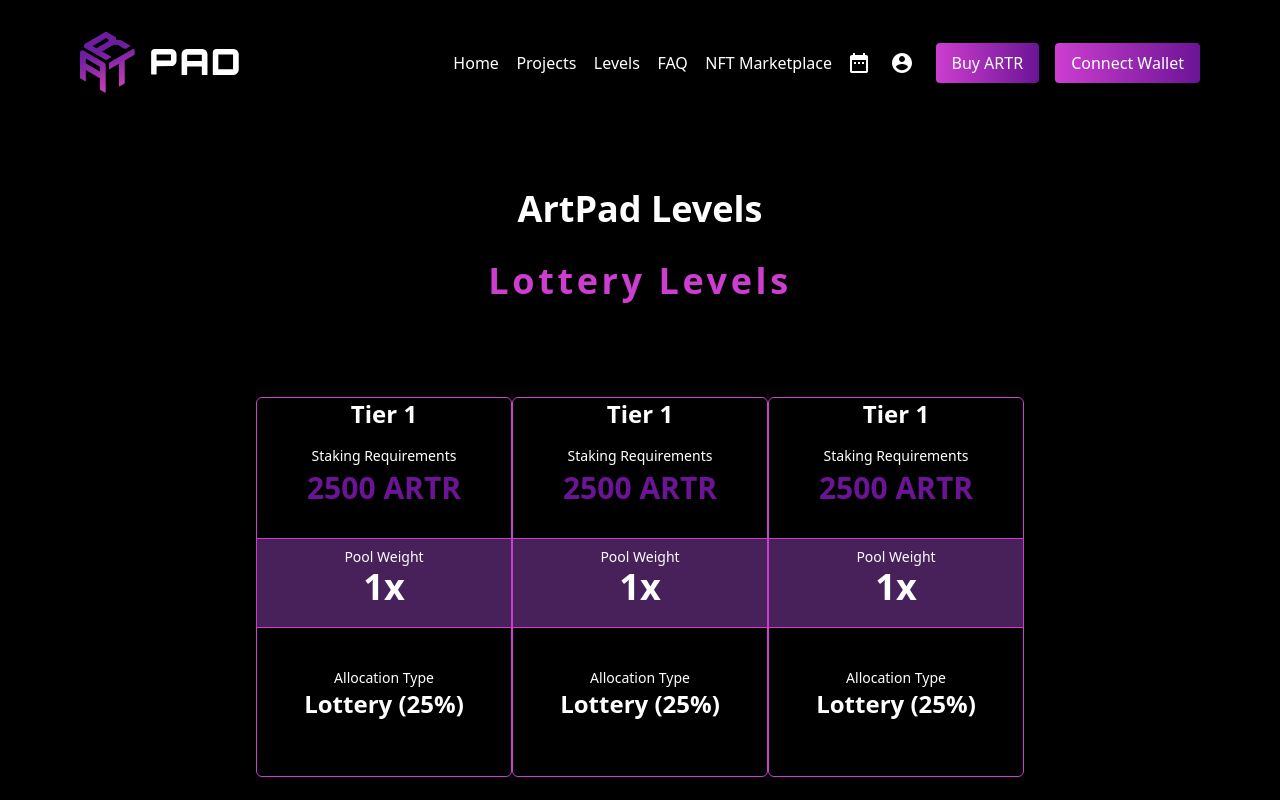
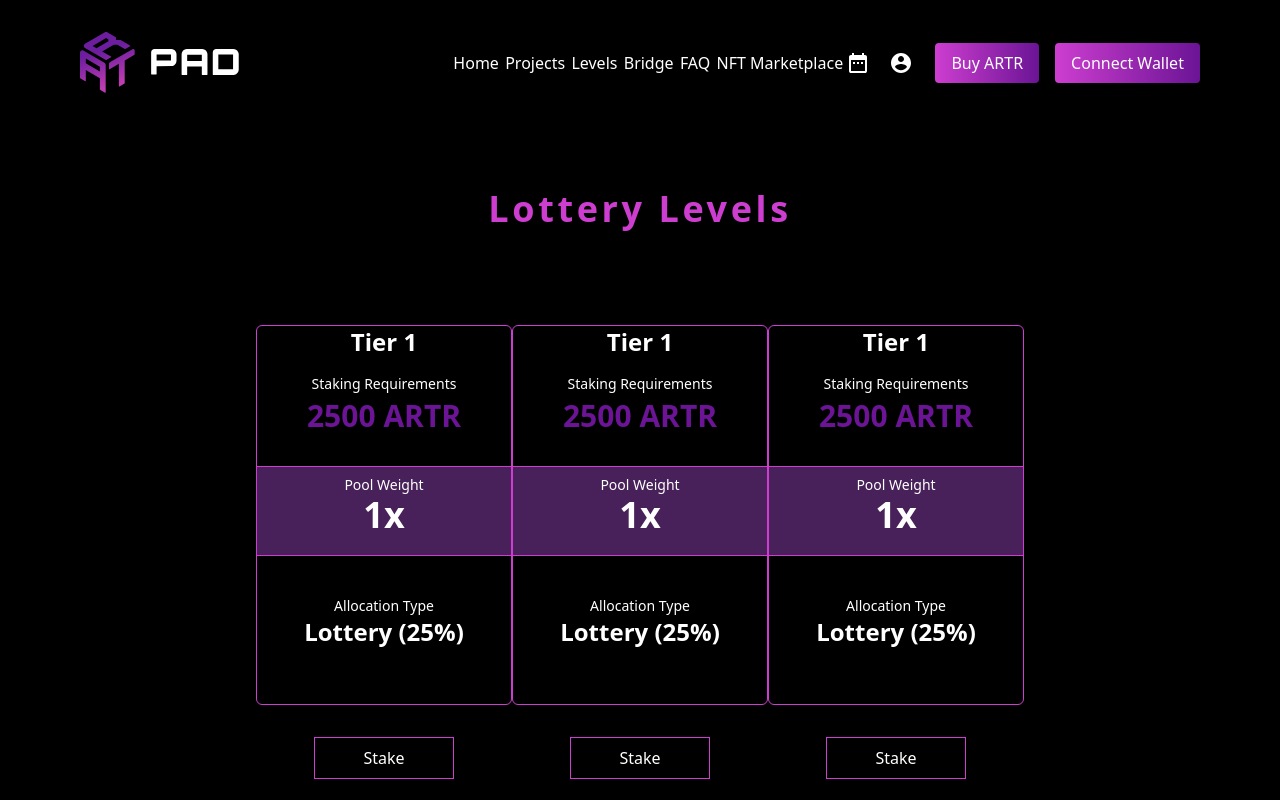
Before and after one commit to lazizbeksultanov/artpadlevels, a React (Create React App) app: page / in a window 1280 px wide. Shown: the top 800 px of the page. Built offline with nearby package versions, Linux system fonts and the light colour scheme.

Commit message:
bug fix Footer.js and Navbar.js

```diff
--- a/src/components/Navbar/Navbar.js
+++ b/src/components/Navbar/Navbar.js
@@ -17,6 +17,7 @@
                     <Link to="/" className="hover:text-[#CD3ED0]">Home</Link>
                     <Link to="/projects" className="hover:text-[#CD3ED0]">Projects</Link>
                     <Link to="/" className="hover:text-[#CD3ED0]">Levels</Link>
+                    <Link to="/" className="hover:text-[#CD3ED0]">Bridge</Link>
                     <Link to="/" className="hover:text-[#CD3ED0]">FAQ</Link>
                     <Link to="/" className="hover:text-[#CD3ED0]">NFT Marketplace</Link>
                     <div className="flex items-center">
@@ -60,6 +61,7 @@
                         <Link to="/" className="hover:text-[#CD3ED0] py-3">Home</Link>
                         <Link to="/projects" className="hover:text-[#CD3ED0] py-3">Projects</Link>
                         <Link to="/" className="hover:text-[#CD3ED0] py-3">Levels</Link>
+                        <Link to="/" className="hover:text-[#CD3ED0] py-3">Bridge</Link>
                         <Link to="/" className="hover:text-[#CD3ED0] py-3">FAQ</Link>
                         <Link to="/" className="hover:text-[#CD3ED0] py-3">NFT Marketplace</Link>
                     </div>
--- a/src/index.js
+++ b/src/index.js
@@ -11,7 +11,7 @@
 root.render(
   <BrowserRouter>
       <Routes>
-        <Route path="/" element={<Levels />} exact />
+          <Route path="/" element={<Levels />} exact />
         <Route path="/projects" element={<Projects />} exact />
       </Routes>
   </BrowserRouter>
--- a/src/pages/Levels/Levels.js
+++ b/src/pages/Levels/Levels.js
@@ -10,7 +10,6 @@
     return (
             <Container>
                 <div className="md:mt-16 mt-10 xl:px-64 lg:px-36 md:px-20 sm:px-8 px-4">
-                    <Title color="white" title="ArtPad Levels" className={"mb-8"} />
                     <Title color="white" title="Lottery Levels" artpadC={true} className={"tracking-widest"} />
                     <div className="flex w-full my-24 flex-col sm:flex-row">
                         <LevelsCard title="Tier 1" description="Staking Requirements" price="2500 ARTR" mediumTitle="Pool Weight" mediumPrice="1x" bottomTitle="Allocation Type" bottomDesc="Lottery (25%)" buttonTitle="Stake" />
```
